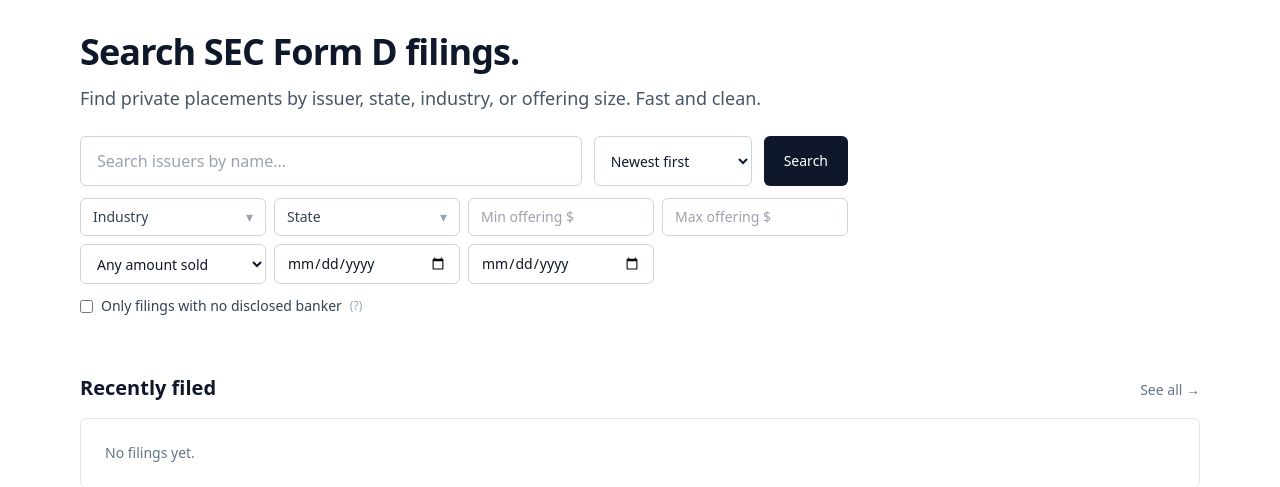
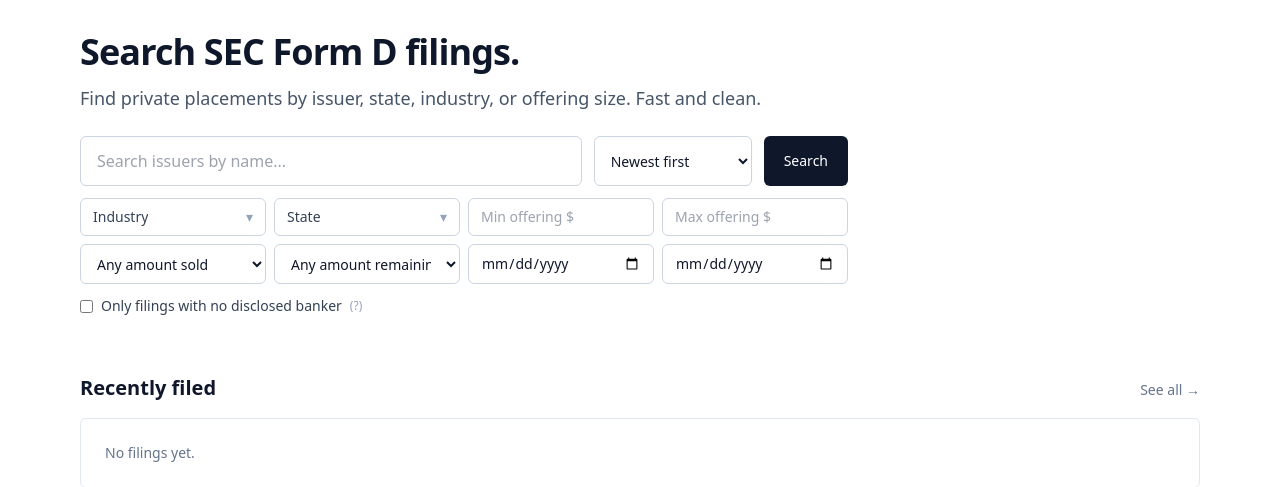
Before and after one commit to Luketheprogram/formdexplorer, a Django app: page / in a window 1280 px wide. Shown: the part 53-540 px from the top of the page. Run offline with Django 5.2, Linux system fonts and the light colour scheme; data that the repository does not hold is empty; style sheets or scripts are compiled from the project's sources.

Commit message:
Search: 'Any amount remaining' threshold dropdown
remaining = total_offering_amount - total_amount_sold; filters to
filings where the issuer is still raising at least the threshold.
Thresholds: $100K / $500K / $1M / $5M / $10M / $25M / $50M.
Skips filings missing either field. Active-filter chip 'min remaining: X'.

```diff
--- a/filings/search.py
+++ b/filings/search.py
@@ -1,6 +1,6 @@
 from django.contrib.postgres.search import TrigramSimilarity
 from django.db import connection
-from django.db.models import Q, QuerySet
+from django.db.models import F, Q, QuerySet
 
 from .models import Filing, RelatedPerson
 
@@ -69,6 +69,21 @@ def build_filing_query(params) -> QuerySet:
         # Excludes filings where banker_count hasn't been parsed yet (NULL).
         qs = qs.filter(banker_count=0)
 
+    min_remaining = params.get("min_remaining")
+    if min_remaining:
+        # remaining = total_offering_amount - total_amount_sold; only filter
+        # when both are populated and the gap is at least the threshold.
+        try:
+            threshold = int(min_remaining)
+            qs = qs.filter(
+                total_offering_amount__isnull=False,
+                total_amount_sold__isnull=False,
+            ).annotate(
+                remaining_amt=F("total_offering_amount") - F("total_amount_sold")
+            ).filter(remaining_amt__gte=threshold)
+        except (TypeError, ValueError):
+            pass
+
     sort = params.get("sort") or ("relevance" if has_text_search else "newest")
     if sort == "relevance" and has_text_search and _is_postgres():
         qs = qs.order_by("-sim", "-filing_date")
@@ -120,6 +135,7 @@ def active_filters(params) -> list[dict]:
         ("min_amount", "min offering"),
         ("max_amount", "max offering"),
         ("min_sold", "min sold"),
+        ("min_remaining", "min remaining"),
     ]
     for key, prefix in single_mapping:
         val = (params.get(key) or "").strip()
--- a/filings/views.py
+++ b/filings/views.py
@@ -441,7 +441,7 @@ def saved_search_list(request):
 
 
 _SEARCH_PARAM_KEYS = {
-    "q", "min_amount", "max_amount", "min_sold",
+    "q", "min_amount", "max_amount", "min_sold", "min_remaining",
     "date_from", "date_to", "no_banker", "industry_mode", "sort",
 }
 _SEARCH_MULTI_KEYS = {"state", "industry"}
--- a/templates/_partials/search_form.html
+++ b/templates/_partials/search_form.html
@@ -87,6 +87,18 @@
       <option value="1000000000" {% if cur == "1000000000" %}selected{% endif %}>$1B+ sold</option>
     </select>
     {% endwith %}
+    {% with cur=request.GET.min_remaining|default:'' %}
+    <select name="min_remaining" class="rounded-md border border-slate-300 px-3 py-2 bg-white">
+      <option value="" {% if not cur %}selected{% endif %}>Any amount remaining</option>
+      <option value="100000" {% if cur == "100000" %}selected{% endif %}>$100K+ remaining</option>
+      <option value="500000" {% if cur == "500000" %}selected{% endif %}>$500K+ remaining</option>
+      <option value="1000000" {% if cur == "1000000" %}selected{% endif %}>$1M+ remaining</option>
+      <option value="5000000" {% if cur == "5000000" %}selected{% endif %}>$5M+ remaining</option>
+      <option value="10000000" {% if cur == "10000000" %}selected{% endif %}>$10M+ remaining</option>
+      <option value="25000000" {% if cur == "25000000" %}selected{% endif %}>$25M+ remaining</option>
+      <option value="50000000" {% if cur == "50000000" %}selected{% endif %}>$50M+ remaining</option>
+    </select>
+    {% endwith %}
     <input name="date_from" type="date" placeholder="From" value="{{ request.GET.date_from|default:'' }}"
       class="rounded-md border border-slate-300 px-3 py-2">
     <input name="date_to" type="date" placeholder="To" value="{{ request.GET.date_to|default:'' }}"
```
